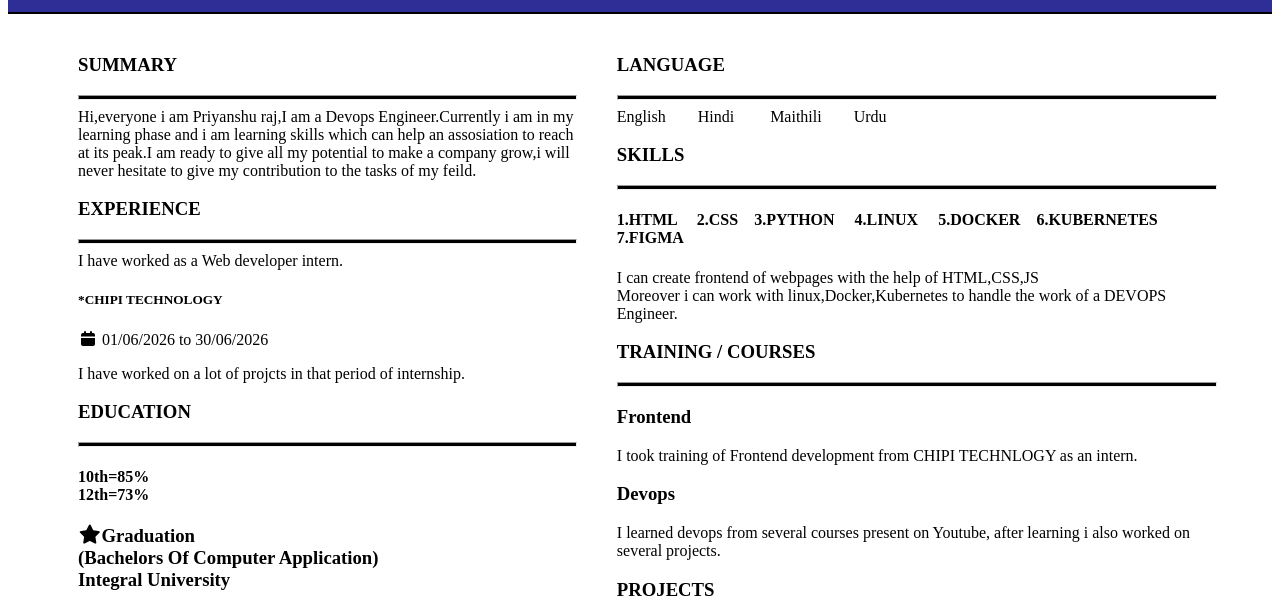
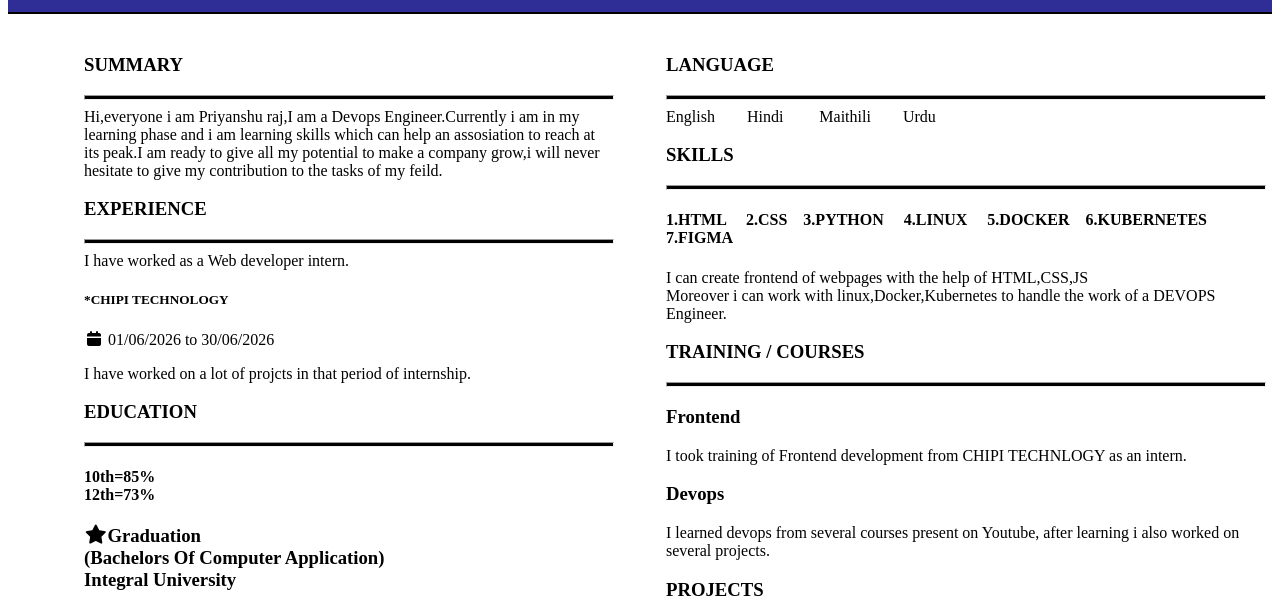
Before and after one commit to priyanshuraj1107-coder/CHIPI-PROJECT, a plain HTML site: page index.html in a window 1280 px wide. Shown: the part 146-753 px from the top of the page. Drawn offline with Linux system fonts and the light colour scheme.

Commit message:
new thought

```diff
--- a/resume.css
+++ b/resume.css
@@ -48,7 +48,7 @@ hr{
    background-color: black;
 }
 .left{
-    width: 45%;
+    width: 600px;
 }
 .exprience{
     margin-left:70px;
@@ -63,11 +63,12 @@ hr{
 
     display:flex;
     flex-direction:row;
-
+    justify-content: space-around
 }
 .right{
-    width:600px;
+   width:600px;
     margin-left:40px;
+
 
 }
 
```
